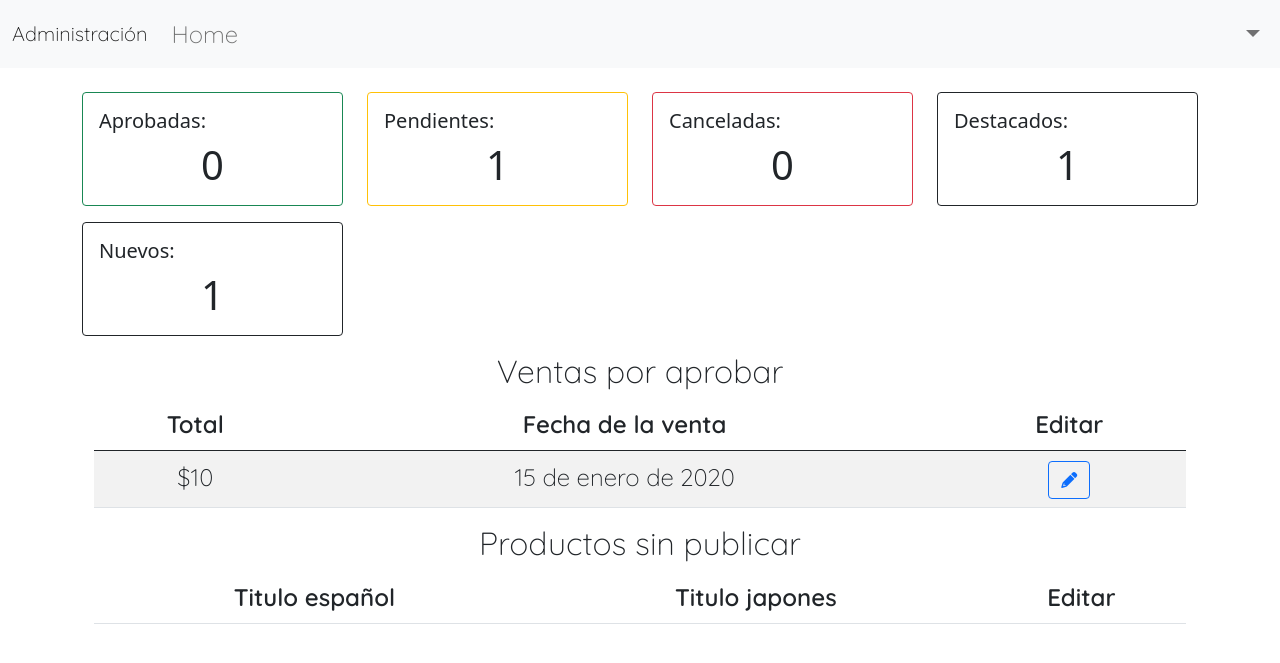
After one commit to kanroot/artemanga, a Django app: page /inventario/dashboard-ventas in a window 1280 px wide. The commit adds this page. Shown: the top 663 px of the page. Run offline with Django 4.2, Linux system fonts and the light colour scheme; tables that the repository leaves empty hold one stand-in row (values such as "Sample post"); lists and menus that the app fills with data are empty; some libraries are stand-ins or nearby versions.

Commit message:
Dashboard ventas (#143)
* hay un wuea escrito xd

* tareas urgentes administrador de ventas

* mis direcciones estaba roto a la hora de editar

* templateview

* codacy

* tablas actualizadas

* seis filas

* solicitudes de cambio

```diff
--- a/src/inventario/urls.py
+++ b/src/inventario/urls.py
@@ -9,7 +9,7 @@ from .vistas_modelos.producto import ProductoListView, ProductoUpdateView, Produ
     ActualizarProductoVentasView, ProductoVentasListView
 from .vistas_modelos.venta import VentasPendientesLisView, VentasAprobadasLisView, VentaUpdateView
 from .vistas_modelos.campanna import CampannaListView, EditarCampannaView, CrearCampannaView, EliminarCampannaView
-from .views import DashboardView
+from .views import DashboardView, VentaDashboardView
 
 urlpatterns = [
     path('', DashboardView.as_view(), name='inventario-dashboard'),
@@ -56,4 +56,7 @@ urlpatterns = [
     path('crear-campanna', CrearCampannaView.as_view(), name='crear-campanna'),
     path('editar-campanna/<pk>', EditarCampannaView.as_view(), name='editar-campanna'),
     path('eliminar-campanna/<pk>', EliminarCampannaView.as_view(), name='eliminar-campanna'),
+
+    #dashboard
+    path('dashboard-ventas', VentaDashboardView.as_view(), name='dashboard-ventas'),
 ]
--- a/src/inventario/views.py
+++ b/src/inventario/views.py
@@ -1,8 +1,41 @@
 from django.views.generic import TemplateView
 from artemangaweb.mixins import VistaRestringidaMixin
 from cuenta_usuario.enums.opciones import TipoUsuario
+from django.shortcuts import redirect
+
+from inventario.vistas_modelos.vistas_genericas import ListaGenericaView
+from venta.models import Venta
+from venta.enums.opciones import EstadoVenta
+from inventario.models import Producto
 
 
 class DashboardView(VistaRestringidaMixin, TemplateView):
     template_name = "administración/dashboard.html"
     usuarios_permitidos = [TipoUsuario.ADMINISTRADOR, TipoUsuario.BODEGA, TipoUsuario.VENTAS]
+
+    def dispatch(self, request, *args, **kwargs):
+        if request.user.es_ventas():
+            return redirect('dashboard-ventas')
+        return super().dispatch(request, *args, **kwargs)
+
+
+class VentaDashboardView(ListaGenericaView):
+    usuarios_permitidos = VistaRestringidaMixin.todos_los_usuarios
+    template_name = 'administración/ventas/tareas_urgentes.html'
+    model = Venta
+    tabla_boton_crear = None
+    tabla_boton_eliminar = None
+    tabla_boton_editar = 'venta-validar-producto'
+    tabla_boton_editar_producto = 'ventas-actualizar-producto'
+
+    def get_context_data(self, **kwargs):
+        context = super().get_context_data(**kwargs)
+        context['ventas_pendientes'] = Venta.objects.filter(estado=EstadoVenta.PENDIENTE.value)
+        context['ventas_cancelada'] = Venta.objects.filter(estado=EstadoVenta.CANCELADA.value)
+        context['ventas_aprobada'] = Venta.objects.filter(estado=EstadoVenta.APROBADA.value)
+        context['productos_destacados'] = Producto.objects.filter(es_destacado=True)
+        context['productos_nuevos'] = Producto.objects.filter(es_nuevo=True)
+        context['ultimas_ventas_sin_aprobar'] = Venta.objects.filter(estado=EstadoVenta.PENDIENTE.value).order_by(
+            '-fecha_venta')[:6]
+        context['productos_sin_publicar'] = Producto.objects.filter(esta_publicado=False)[:6]
+        return context
--- a/src/templates/administración/dashboard.html
+++ b/src/templates/administración/dashboard.html
@@ -5,12 +5,6 @@
 {% block contenido %}
     <div class="container">
         <div class="row">
-            <div class="col-md-12">
-                <h1>Dashboard</h1>
-            </div>
-            <span>
-                Aquí irá un dashboard muy cachilupi
-            </span>
         </div>
     </div>
 {% endblock %}
--- /dev/null
+++ b/src/templates/administración/ventas/tareas_urgentes.html
@@ -0,0 +1,117 @@
+{% extends 'administración/base.html' %}
+{% block contenido %}
+    <div class="row">
+        <div class="col-lg-3 col-md-6 col-sm-12 mb-3">
+            <div class="card border-success h-100">
+                <div class="card-body">
+                    <h5 class="card-title">Aprobadas:</h5>
+                    <h1 class="card-text text-center">
+                        {{ ventas_aprobada.count }} <br>
+                    </h1>
+                </div>
+            </div>
+        </div>
+
+        <div class="col-lg-3 col-md-6 col-sm-12 mb-3">
+            <div class="card border-warning h-100">
+                <div class="card-body">
+                    <h5 class="card-title">Pendientes:</h5>
+                    <h1 class="card-text text-center">
+                        {{ ventas_pendientes.count }} <br>
+                    </h1>
+                </div>
+            </div>
+        </div>
+
+        <div class="col-lg-3 col-md-6 col-sm-12 mb-3">
+            <div class="card border-danger h-100">
+                <div class="card-body">
+                    <h5 class="card-title">Canceladas:</h5>
+                    <h1 class="card-text text-center">
+                        {{ ventas_cancelada.count }} <br>
+                    </h1>
+                </div>
+            </div>
+        </div>
+        <div class="col-lg-3 col-md-6 col-sm-12 mb-3">
+            <div class="card border-dark h-100">
+                <div class="card-body">
+                    <h5 class="card-title">Destacados:</h5>
+                    <h1 class="card-text text-center">
+                        {{ productos_destacados.count }} <br>
+                    </h1>
+                </div>
+            </div>
+        </div>
+        <div class="col-lg-3 col-md-6 col-sm-12 mb-3">
+            <div class="card border-dark h-100">
+                <div class="card-body">
+                    <h5 class="card-title">Nuevos:</h5>
+                    <h1 class="card-text text-center">
+                        {{ productos_nuevos.count }} <br>
+                    </h1>
+                </div>
+            </div>
+        </div>
+
+    </div>
+
+
+    <div class="container-fluid">
+        <div class="row">
+
+            <h2 class="text-center">Ventas por aprobar</h2>
+            <div class="table-responsive">
+                <table class="table table-striped">
+                    <thead class="thead-dark">
+                    <tr class="text-center">
+                        <th scope="col">Total</th>
+                        <th scope="col">Fecha de la venta</th>
+                        <th scope="col">Editar</th>
+                    </tr>
+                    </thead>
+                    {% for sin_aprobar in ultimas_ventas_sin_aprobar %}
+
+                        <tbody>
+                        <tr class="text-center">
+                            <td>${{ sin_aprobar.total }}</td>
+                            <td>{{ sin_aprobar.fecha_venta }}</td>
+                            {% include 'administración/CRUD/includes/accion_botones.html' with pk=sin_aprobar.id editar=tabla_boton_editar eliminar=tabla_boton_eliminar %}
+                        </tr>
+                        </tbody>
+                    {% endfor %}
+                </table>
+            </div>
+
+            <br>
+
+            <h2 class="text-center">Productos sin publicar</h2>
+            <div class="table-responsive">
+                <table class="table table-striped">
+                    <thead class="thead-dark">
+                    <tr class="text-center">
+                        <th scope="col">Titulo español</th>
+                        <th scope="col">Titulo japones</th>
+                        <th scope="col">Editar</th>
+                    </tr>
+                    </thead>
+                    {% for sin_publicar in productos_sin_publicar %}
+                        <tbody>
+                        <tr class="text-center">
+                            <td>{{ sin_publicar.titulo_es }}</td>
+                            <td>${{ sin_publicar.titulo_jp }}</td>
+                            <td>
+                                <a class="btn btn-outline-primary"
+                                   href="{% url 'ventas-actualizar-producto' sin_publicar.id %}">
+                                    <i class="fa fa-pencil"></i>
+                                </a>
+                            </td>
+                        </tr>
+                        </tbody>
+                    {% endfor %}
+                </table>
+            </div>
+        </div>
+    </div>
+
+{% endblock %}
--- a/src/templates/web/mis_direcciones.html
+++ b/src/templates/web/mis_direcciones.html
@@ -10,9 +10,6 @@
         </div>
         <br>
         <div class="row">
-        {% if not direcciones %}
-            <span>WUEA</span>
-        {% endif %}
             {% for direccion in direcciones %}
                 <div class="col-lg-3 col-md-6 col-sm-12">
                     <div class="card border-dark h-100">
@@ -31,7 +28,7 @@
                                 <strong>Region:</strong> {{ direccion.region }} <br>
                             </p>
                         </div>
-                       <div class="card-footer text-center">  {% include 'administración/CRUD/includes/accion_botones.html' with pk=direccion.id %}</div>
+                         <div class="card-footer text-center">  {% include 'administración/CRUD/includes/accion_botones.html' with pk=direccion.id editar=tabla_boton_editar eliminar=tabla_boton_eliminar %}</div>
                     </div>
                 </div>
             {% endfor %}
--- a/src/venta/urls.py
+++ b/src/venta/urls.py
@@ -10,5 +10,4 @@ urlpatterns = [
     path('crear-direccion/', CrearDireccionView.as_view(), name='crear-direccion'),
     path('editar-direccion/<int:pk>/', ActualizarDireccionView.as_view(), name='editar-direccion'),
     path('eliminar-direccion/<int:pk>/', EliminarDireccionView.as_view(), name='eliminar-direccion'),
-
 ]
```
Also changed, not shown: src/venta/views.py (+0 -10 lines), src/venta/models.py (line endings or trailing spaces).
